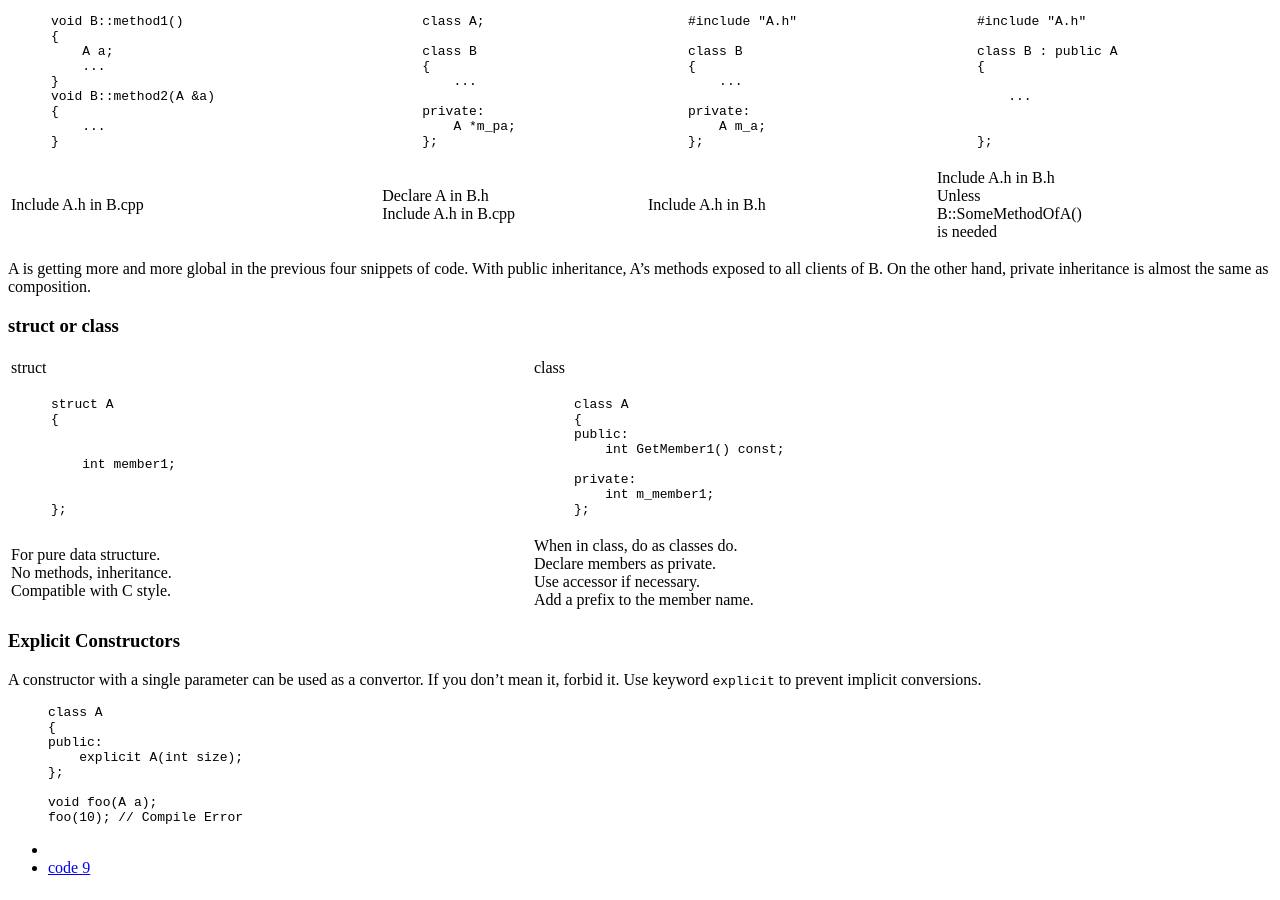
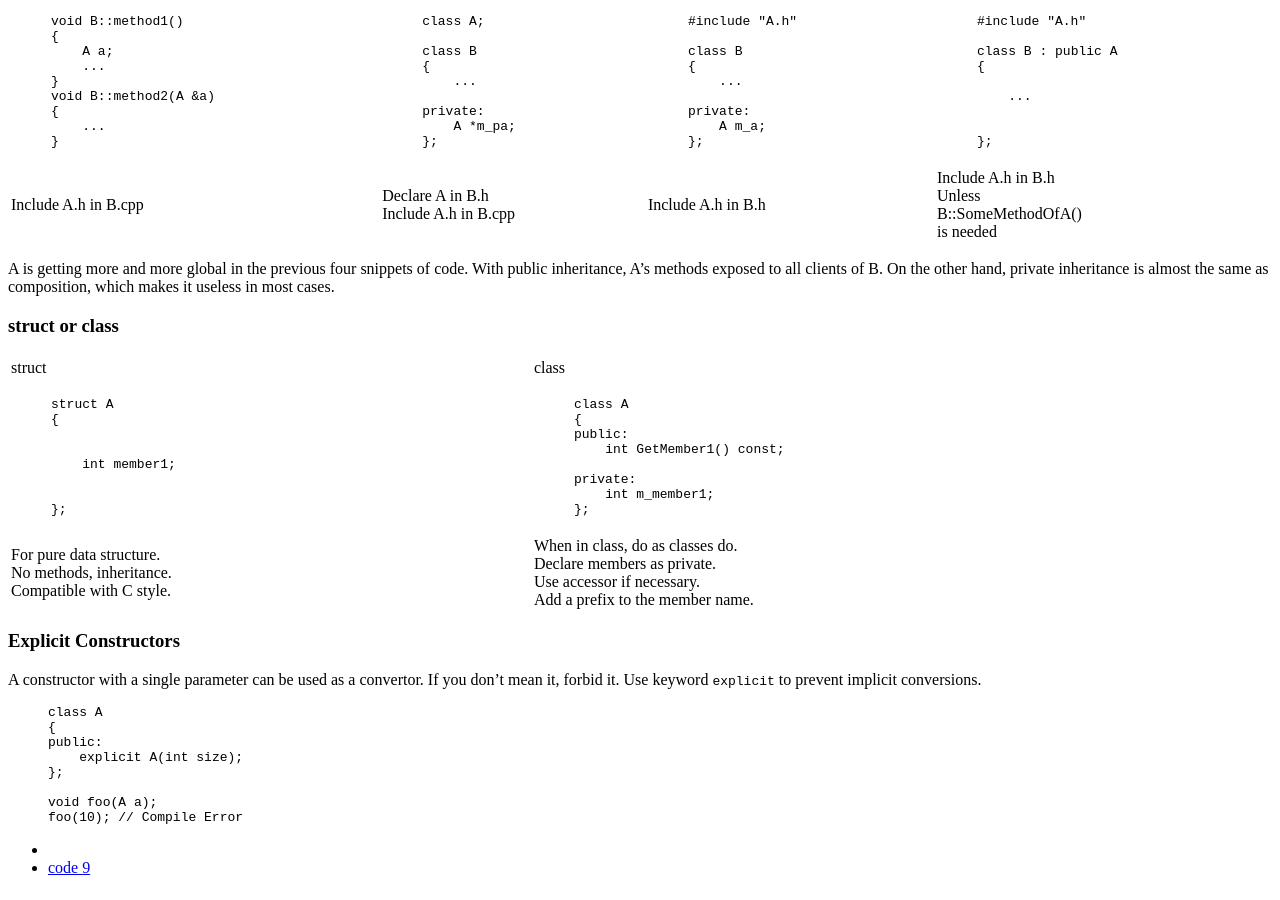
Before and after one commit to while2/while2.github.io, a Jekyll site: the page built from _posts/2014-10-10-code-of-coding.md, in a window 1280 px wide and 900 px high, scrolled down 5994 px. Built offline with Jekyll 4.4.1, drawn with Linux system fonts in a browser that asks for light colours; formulas are drawn with MathJax 3; comment, search, counter and statistics services are not loaded.

Commit message:
inheritance

```diff
--- a/_posts/2014-10-10-code-of-coding.md
+++ b/_posts/2014-10-10-code-of-coding.md
@@ -585,7 +585,8 @@ is needed
 </tbody>
 </table>
 
-A is getting more and more global in the previous four snippets of code. With public inheritance, A's methods exposed to all clients of B. On the other hand, private inheritance is almost the same as composition.
+A is getting more and more global in the previous four snippets of code. With public inheritance, A's methods exposed to all clients of B. On the other hand, private inheritance is almost the same as composition, which makes it useless in most cases.
+
 
 ### struct or class
 <table width = "100%">
```
